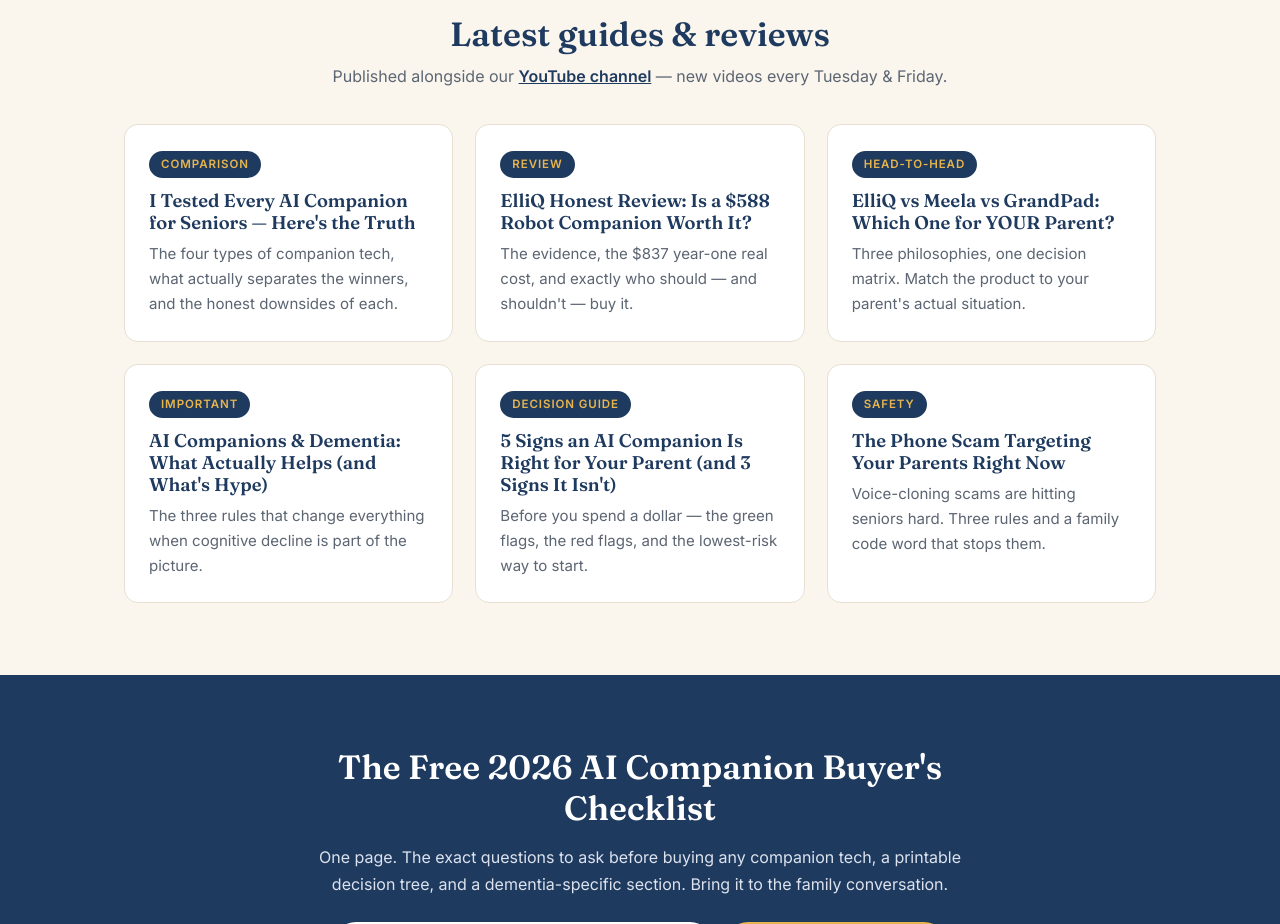
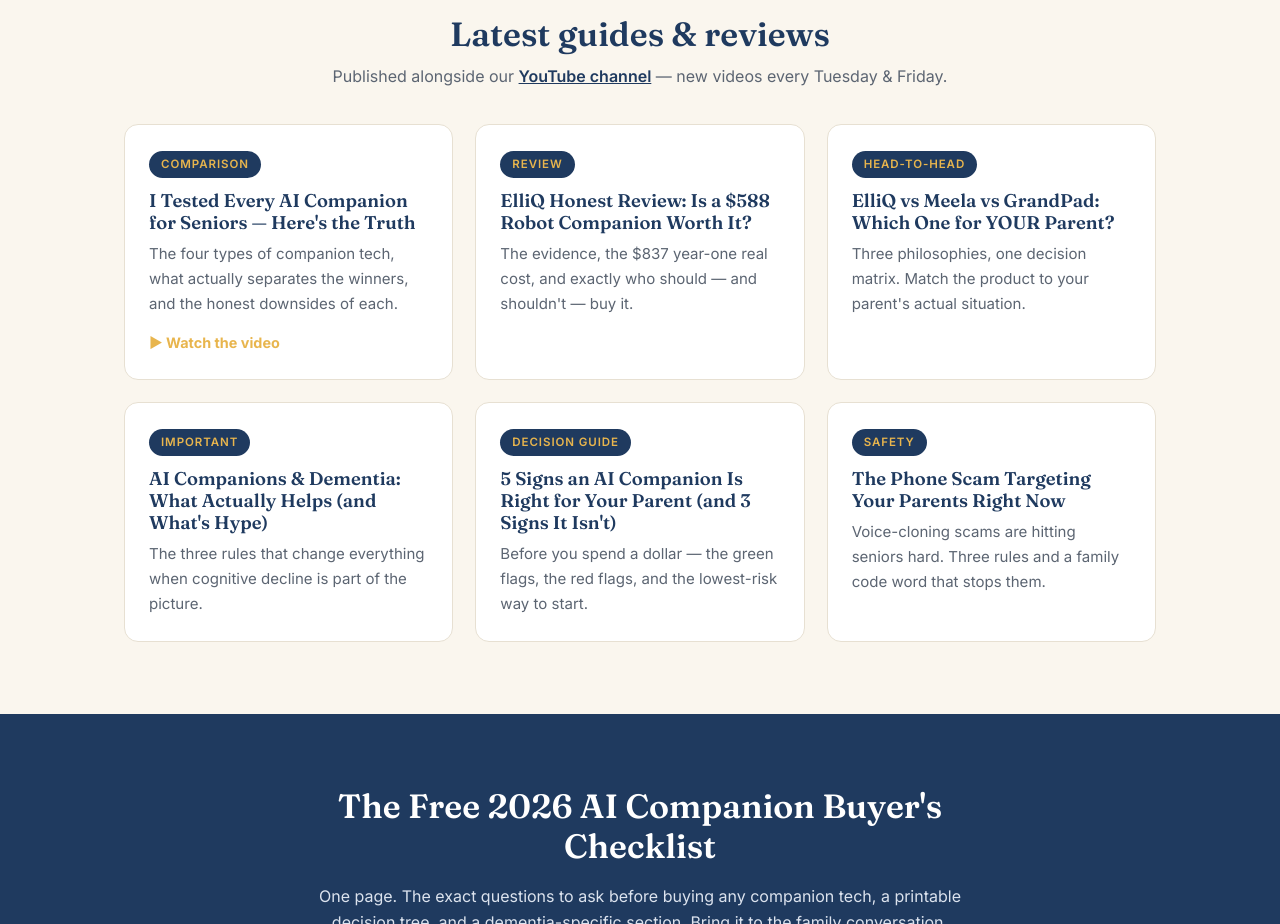
Before and after one commit to influencersnyc/Silver-Circuit, a plain HTML site: page index.html in a window 1280 px wide. Shown: the part 1620-2544 px from the top of the page. Drawn offline with Linux system fonts and the light colour scheme.

Commit message:
Link guide card #1 to published video 1; add watch-now styling

```diff
--- a/index.html
+++ b/index.html
@@ -78,11 +78,12 @@
       <h2 class="center">Latest guides &amp; reviews</h2>
       <p class="center sub">Published alongside our <a href="https://www.youtube.com/channel/UCz5GGRSG5Np0HgyR0NpzJ8Q" style="color: var(--navy); font-weight: 600;">YouTube channel</a> — new videos every Tuesday &amp; Friday.</p>
       <div class="guide-grid">
-        <article class="guide-card">
+        <a class="guide-card guide-card-live" href="https://youtu.be/AYwZ-xfRaYg" target="_blank" rel="noopener">
           <span class="tag">Comparison</span>
           <h3>I Tested Every AI Companion for Seniors — Here's the Truth</h3>
           <p>The four types of companion tech, what actually separates the winners, and the honest downsides of each.</p>
-        </article>
+          <span class="watch-now">▶ Watch the video</span>
+        </a>
         <article class="guide-card">
           <span class="tag">Review</span>
           <h3>ElliQ Honest Review: Is a $588 Robot Companion Worth It?</h3>
--- a/styles.css
+++ b/styles.css
@@ -125,6 +125,11 @@ p  { margin-bottom: 1rem; }
 }
 .guide-card:hover { box-shadow: var(--shadow); }
 .guide-card p { color: var(--muted); font-size: 0.94rem; margin-bottom: 0; }
+a.guide-card { display: block; text-decoration: none; color: inherit; }
+a.guide-card:hover { border-color: var(--gold); }
+.watch-now {
+  display: inline-block; margin-top: 14px; color: var(--gold); font-weight: 700; font-size: 0.9rem;
+}
 .tag {
   display: inline-block; background: var(--navy); color: var(--gold);
   font-size: 0.72rem; font-weight: 600; text-transform: uppercase; letter-spacing: 0.08em;
```
Also changed, not shown: README.md.
